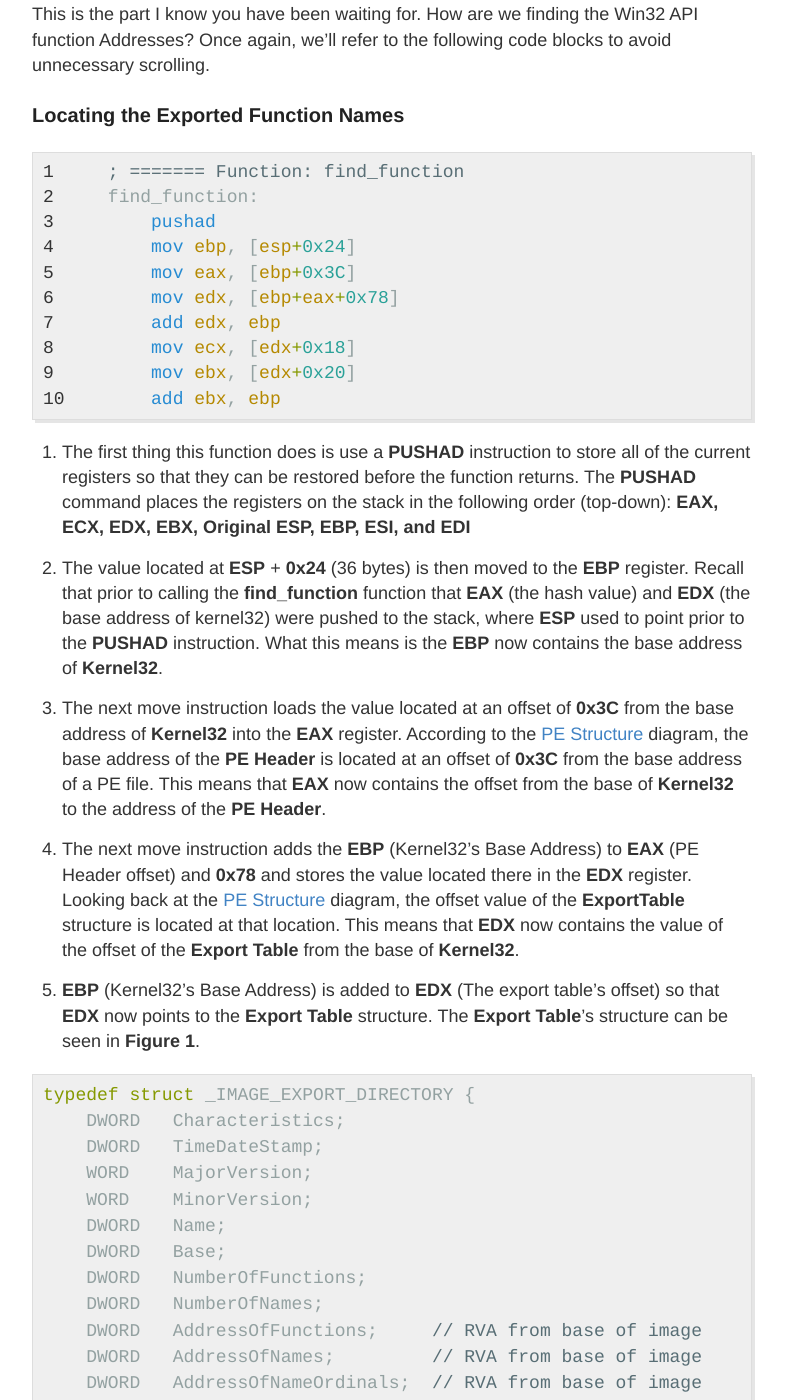
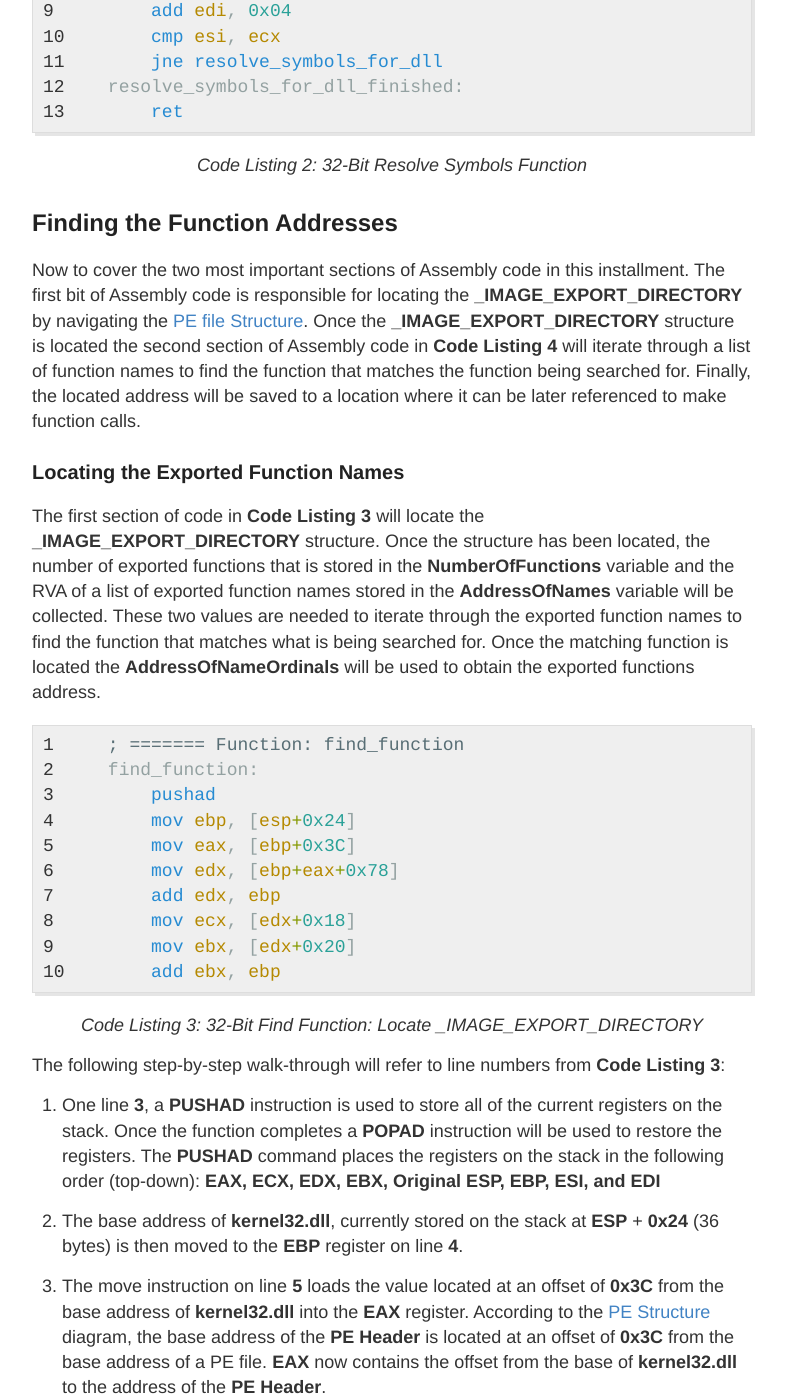
Before and after one commit to xenoscr/xenoscr.github.io, a Jekyll site: the page built from _posts/2020-02-10-Locating-Win32-API-Functions.md, in a window 1280 px wide and 1400 px high, scrolled down 5109 px. Shown: the whole window, without its empty margins (248-1034 px from the left). Built offline with Jekyll 4.4.1, drawn with Linux system fonts in a browser that asks for light colours; some of the changed text lies outside the part shown.

Commit message:
Did some editing

```diff
--- a/_posts/2020-02-10-Locating-Win32-API-Functions.md
+++ b/_posts/2020-02-10-Locating-Win32-API-Functions.md
@@ -107,6 +107,9 @@ _start:
         add ecx, 0x04                       ; Length of kernel32 hash list
         call resolve_symbols_for_dll
 {% endhighlight %}
+<p align="center">
+    <em>Code Listing 1: Full 32-Bit Function Locating Assemly Listing</em>
+</p>
 
 # The Main Function
 ## Setup the Stack and Storage
@@ -124,13 +127,21 @@ Lines **91** through **93** are setting up our storage location. **ESI**, and **
 # Resolving Symbols
 This is where things start to get more interesting. On line **94** the **resolve_symbols_for_dll** function is called. It is important to remember that the base address of **kernel32** is currently stored in the **EDX** register. This will be important later.
 
-For the moment, we will focus on just this function and ignore the call to the **find_function** function. We'll reference the following code block so we will not need to scroll back-and-forth too much.
-1. The **lodsd** instruction loads the value stored at **ESI** into the **EAX** register and increments **ESI** to point to the next address. If our code were looking for more than one function **ESI** would be ready and pointing to the next encoded function name.
-2. **EAX**, now containing the encoded value of our first function name and **EDX**, which contains the address of **kernel32**, are then pushed to the stack.
+For the moment, we will focus on just this function and ignore the call to the **find_function** function. We'll reference **Code Listing 2** to avoid scrolling back-and-forth too much.
+
+1. On line **3**, the **lodsd** instruction loads the value stored at **ESI** into the **EAX** register and increments **ESI** to point to the next address. If our code were looking for more than one function **ESI** would be ready and pointing to the next encoded function name.
+
+2. **EAX**, now containing the encoded value of our first function name and **EDX**, which contains the address of **kernel32**, are then pushed to the stack on lines **4** and **5**.
+
 3. We will skip over the call to **find_function** for now. All that is important to know is that **EAX** now contains the address of the function we are looking for after it returns.
-4. That address is then stored in the location where **EDI** points.
-5. We restore the stack and increment **EDI** to point to the next address.
-6. We then compare **ESI** and **ECX** to see if we reached the end of the list. If we have not, the function loops until the end of the list is reached.
+
+4. On line **7**, the address of the resolved function is stored at the address where **EDI** currently points.
+
+5. Line **8** restore the stack to its original state before **EAX** and **EDX** were pushed to it.
+
+6. On line **9**, **EDI** is incremented to point to the next location where a function address can be stored.
+
+7. **ESI** and **ECX** is then compared to see if the end of the hashed function list has been reached. If we have not, the function loops until the end of the list is reached. If the end has been reached, the function returns.
 
 {% highlight Nasm linenos %}
     ; ======== Function: resolve_symbols_for_dll
@@ -147,11 +158,16 @@ For the moment, we will focus on just this function and ignore the call to the *
     resolve_symbols_for_dll_finished:
         ret
 {% endhighlight %}
+<p align="center">
+    <em>Code Listing 2: 32-Bit Resolve Symbols Function</em>
+</p>
 
 ## Finding the Function Addresses
-This is the part I know you have been waiting for. How are we finding the Win32 API function Addresses? Once again, we'll refer to the following code blocks to avoid unnecessary scrolling.
+Now to cover the two most important sections of Assembly code in this installment. The first bit of Assembly code is responsible for locating the **_IMAGE_EXPORT_DIRECTORY** by navigating the [PE file Structure](https://docs.microsoft.com/en-us/windows/win32/debug/pe-format). Once the **_IMAGE_EXPORT_DIRECTORY** structure is located the second section of Assembly code in **Code Listing 4** will iterate through a list of function names to find the function that matches the function being searched for. Finally, the located address will be saved to a location where it can be later referenced to make function calls.
 
 ### Locating the Exported Function Names
+The first section of code in **Code Listing 3** will locate the **_IMAGE_EXPORT_DIRECTORY** structure. Once the structure has been located, the number of exported functions that is stored in the **NumberOfFunctions** variable and the RVA of a list of exported function names stored in the **AddressOfNames** variable will be collected. These two values are needed to iterate through the exported function names to find the function that matches what is being searched for. Once the matching function is located the **AddressOfNameOrdinals** will be used to obtain the exported functions address.
+
 {% highlight Nasm linenos %}
     ; ======= Function: find_function
     find_function:
@@ -164,16 +180,21 @@ This is the part I know you have been waiting for. How are we finding the Win32
         mov ebx, [edx+0x20]
         add ebx, ebp
 {% endhighlight %}
+<p align="center">
+    <em>Code Listing 3: 32-Bit Find Function: Locate _IMAGE_EXPORT_DIRECTORY</em>
+</p>
 
-1. The first thing this function does is use a **PUSHAD** instruction to store all of the current registers so that they can be restored before the function returns. The **PUSHAD** command places the registers on the stack in the following order (top-down): **EAX, ECX, EDX, EBX, Original ESP, EBP, ESI, and EDI**
+The following step-by-step walk-through will refer to line numbers from **Code Listing 3**:
 
-2. The value located at **ESP** + **0x24** (36 bytes) is then moved to the **EBP** register. Recall that prior to calling the **find_function** function that **EAX** (the hash value) and **EDX** (the base address of kernel32) were pushed to the stack, where **ESP** used to point prior to the **PUSHAD** instruction. What this means is the **EBP** now contains the base address of **Kernel32**.
+1. One line **3**, a **PUSHAD** instruction is used to store all of the current registers on the stack. Once the function completes a **POPAD** instruction will be used to restore the registers. The **PUSHAD** command places the registers on the stack in the following order (top-down): **EAX, ECX, EDX, EBX, Original ESP, EBP, ESI, and EDI**
 
-3. The next move instruction loads the value located at an offset of **0x3C** from the base address of **Kernel32** into the **EAX** register. According to the [PE Structure](https://en.wikipedia.org/wiki/Portable_Executable#/media/File:Portable_Executable_32_bit_Structure_in_SVG_fixed.svg) diagram, the base address of the **PE Header** is located at an offset of **0x3C** from the base address of a PE file. This means that **EAX** now contains the offset from the base of **Kernel32** to the address of the **PE Header**.
+2. The base address of **kernel32.dll**, currently stored on the stack at **ESP** + **0x24** (36 bytes) is then moved to the **EBP** register on line **4**.
 
-4. The next move instruction adds the **EBP** (Kernel32's Base Address) to **EAX** (PE Header offset) and **0x78** and stores the value located there in the **EDX** register. Looking back at the [PE Structure](https://en.wikipedia.org/wiki/Portable_Executable#/media/File:Portable_Executable_32_bit_Structure_in_SVG_fixed.svg) diagram, the offset value of the **ExportTable** structure is located at that location. This means that **EDX** now contains the value of the offset of the **Export Table** from the base of **Kernel32**.
+3. The move instruction on line **5** loads the value located at an offset of **0x3C** from the base address of **kernel32.dll** into the **EAX** register. According to the [PE Structure](https://en.wikipedia.org/wiki/Portable_Executable#/media/File:Portable_Executable_32_bit_Structure_in_SVG_fixed.svg) diagram, the base address of the **PE Header** is located at an offset of **0x3C** from the base address of a PE file. **EAX** now contains the offset from the base of **kernel32.dll** to the address of the **PE Header**.
 
-5. **EBP** (Kernel32's Base Address) is added to **EDX** (The export table's offset) so that **EDX** now points to the **Export Table** structure. The **Export Table**'s structure can be seen in **Figure 1**.
+4. The move instruction on line **6** adds **EBP** (kernel32.dll's Base Address), **EAX** (PE Header offset) and, **0x78** together and stores the result in the **EDX** register. Looking back at the [PE Structure](https://en.wikipedia.org/wiki/Portable_Executable#/media/File:Portable_Executable_32_bit_Structure_in_SVG_fixed.svg) diagram, the offset value of the **ExportTable** structure is located at that location. **EDX** now contains the value of the offset of the **Export Table** from the base of **kernel32.dll**.
+
+5. **EBP** (kernel32.dll's Base Address) is added to **EDX** (The offset to the _IMAGE_EXPORT_DIRECTORY) on line **7**. **EDX** now points to the **_IMAGE_EXPORT_DIRECTORY** structure. The structure's layout can be seen in **Figure 1**.
 
 {% highlight c %}
 typedef struct _IMAGE_EXPORT_DIRECTORY {
@@ -195,14 +216,14 @@ typedef struct _IMAGE_EXPORT_DIRECTORY {
 </p>
 
 {:start="6"}
-6. **EDX** + **0x18** is stored in **ECX**. If we refer to the structure of the **Export Table** in **Figure 1**, we can see that **NuberOfNames** is located there. **ECX** now holds the number of exported functions.
+6. **0x18** is added to **EDX** and stored in **ECX** on line **8**. According to the **_IMAGE_EXPORT_DIRECTORY** structure in **Figure 1**, the **NuberOfNames** variable is located at an offset of **0x18**. **ECX** now holds the number of exported functions.
 
-7. **EDX** + **0x20** is stored in **EBX**. Again, referring to the structure of the **Export Table** in **Figure 1**, we can see that this offset points to a list of function names. **EBX** now contains the offset from the base of **Kernel32** containing a list of exported function names.
+7. **0x20** is added to **EDX** and stored in **EBX** on line **9**. According to the **_IMAGE_EXPORT_DIRECTORY** structure in **Figure 1**, the **AddressOfNames** variable is located at an offset of **0x20**. This variable contains the relative offset from the base of **kernel32.dll** to a list of exported function names.
 
-8. **EBP** is added to **EDX**, which now points to the list of exported function names.
+8. On line **10** **EBP** is added to **EDX**. **EDX** now points to a list of exported function names.
 
 ### Iterating the Function Names to Find a Match
-The next section of code will iterate the list of function names that is now stored in the **EBX** register hashing them one at a time and comparing them to the hashed value that is stored in our assembly code.
+The next section of code will iterate through the **AddressOfNames** list pointed to by **EBX**. It will work through the list, backwards, hashing each of the names and comparing them to the hashed value that is stored in our assembly code. When a match is found, the value will be stored where **EDI** pointed, prior to calling the **find_function** function. That previous value of **EDI** is currently located on the stack for safe keeping since this function is going to reuse **EDI** to store the calculated hash for the current function name being checked. The following step-by-step walk-through will refer to the code in **Code Listing 4**.
 
 {% highlight Nasm linenos %}
     find_function_loop:
@@ -238,20 +259,25 @@ The next section of code will iterate the list of function names that is now sto
         popad
         ret
 {% endhighlight %}
+<p align="center">
+    <em>Code Listing 4: 32-Bit Iterate Function List</em>
+</p>
 
-1. There is first a check to see if **ECX** is zero. If **ECX** has reached zero the function will finish by restoring the registers and returning.
+1. Line **2** checks to see if **ECX** is zero. If **ECX** has reached zero the function will finish by restoring the registers and returning.
 
-2. **ECX** is decreased by one, then the value pointed to by **EBX** (The list of function names) + **ECX** (Number of exported names) * **4** is moved into **ESI**. We are looking backwards from the end of the list, to the beginning. **ESI** now contains the offset of the sting containing the last function name from the base of **Kernel32**.
+2. On line **3**, **ECX** is decreased by one, This indicates that the code will iterate the list in reverse.
 
-3. **EBP** (Kernel32's Base Address) is then added to **ESI**. **ESI** now points to the address of a null terminated string variable containing the name of the last function name in the list.
+3. On line **4**, the value pointed to by **EBX** (The list of function names) is added to the sum of **ECX** (Number of exported names) multiplied by **4** and stored in **ESI**. **ESI** now contains the offset from the base of **kernel32** to the last string in the lsit.
 
-4. The hash is then calculated from the function name. This process is covered in detail in the [previous](https://blog.xenoscr.net/Encoding-Decoding-and-Storing-Function-Names/) blog post. If you need to, please refer to it.
+4. **EBP** (kernel32.dll's Base Address) is added to **ESI** on line **5**. **ESI** now points to the last exported function name, a NULL terminated string.
 
-5. The computed hash stored in the **EDI** register is then compared with the value stored at **ESP** + **0x28**. This was the name of the hash that was pushed to the stack prior to calling the **find_function** function.
+5. On lines **7** through **18** the hash of function name is calculated and stored in **EDI**. This process is covered in detail in the [previous](https://blog.xenoscr.net/Encoding-Decoding-and-Storing-Function-Names/) blog post. If you need to, please refer to it.
 
-6. If the values do not match, the loop moves to the next function name. If a match is found it continues on.
+6. The computed hash, stored in the **EDI** register, is compared with the value stored at [**ESP** + **0x28**] on line **20**. The hashed function names is stored at that location. It was pushed to the stack prior to calling the **find_function** function.
 
-7. The next few steps can be a bit hard to follow, we will refer to **Figure 2** to help follow along with what is happening. **EDX** (Export Table's Base Address) + **0x24** is stored in **EBX**. **EBX** now contains the offset of the list of function addresses from the base of **Kernel32**.
+7. If the values do not match, the loop moves to the next function name. If a match is found it continues on.
+
+8. The next few steps (line **22** through **28**)  can be a bit difficult to follow, please refer to **Figure 2** to help follow along. **0x24** is added to **EDX** (_IMAGE_EXPORT_DIRECTORY Structure) and stored in **EBX** on line **22**. According to the _IMAGE_EXPORT_DIRECTORY structure in **Figure 1**, the **AddressOfOrdinals** is located at an offset of **0x24**. This variable contains the relative offset of a list of ordinal values that correspond with exported functions.
 
 <p align="center">
     <img src="/resources/images/2020-02-10-Locating-Win32-API-Functions/figure2.png" alt="Figure 2: Export Table Visualization">
@@ -260,21 +286,22 @@ The next section of code will iterate the list of function names that is now sto
     <em>Figure 2: Export Table Visualization</em>
 </p>
 
-8. **EBP** (Kernel32's Base Address) is added to **EBX** so that **EBX** now points to a list of function ordinals. Not all functions are named and exported. The ordinal list contains the function number of only the named exported functions. See **Figure 2** for a visual.
+{:start="9"}
+9. On line **23**, **EBP** (kernel32.dll's Base Address) is added to **EBX**. **EBX** now points to the list of ordinals referenced by the **AddressOfOrdinals** variable.
 
-9. **EBX** (Ordinal Base Address) is added to **ECX** (Function number) * 2, since the ordinals are twice the size of the function number, and stored in **CX**. **ECX** now contains the true function number.
+10. **EBX** (Ordinal list address) is added to the sum of **ECX** (Function number) multiplied by 2 and stored in **CX**. **CX** now contains the offset in the **AddressOfFunctions** list that will contain the function address that is being searched for.
 
-10. **0x1C** is added to **EDX** (Export Table Base Address) and stored in **EBX**. **EBX** now contains the offset of the list of function addresses from the base of **Kernel32**.
+11. **0x1C** is added to **EDX** (_IMAGE_EXPORT_DIRECTORY Structure) and stored in **EBX** on line **25**. **EBX** now contains the offset of the **AddressOfFunctions** variable in the **_IMAGE_EXPORT_DIRECTORY** structure.
 
-11. **EBP** (Kernel32's Base Address) is added to **EBX** to make **EBX** point to the list of function addresses.
+12. On line **26**, **EBP** (kernel32.dll's Base Address) is added to **EBX** to make **EBX** point to the list of function addresses.
 
-12. **ECX** (The function number) * 4 is added to **EBX** (The function address list) and stored in **EAX**. **EAX** now contains the offset from the base of **Kernel32** of the location containing the address of the desired function.
+13. On line **27**, **ECX** (The function number) is multiplied by 4 and added to **EBX** (The function address list) and stored in **EAX**. **EAX** now contains the offset from the base of **kernel32.dll** to the address of the function that is being searched for.
 
-13. **EAX** (Offset to function address) is added to **EBP** (Kernel32's Base Address) so that **EAX** now contains the address of the function we are looking for.
+14. On line **28**, **EAX** (Offset to function address) is added to **EBP** (kernel32.dll's Base Address). **EAX** now contains the address of the function that is being searched for.
 
-14. The value is stored at **ESP** + **0x1C**, which contains the value of **EDI** that was pushed to the stack by the **PUSHAD** command at the beginning of the function. This stores the functions address where we can later reference it as needed.
+15. The value is stored at [**ESP** + **0x1C**], which contains the value of **EDI** that was pushed to the stack by the **PUSHAD** command at the beginning of the function. This stores the functions address where we can later reference it as needed.
 
-15. The **POPAD** function restores the registers from the stack to their previous state and execution returns to the **resolve_symbols_for_dll** function.
+16. The **POPAD** function restores the registers from the stack to their previous state and execution returns to the **resolve_symbols_for_dll** function.
 
 # Now, Again But 64-Bit
 I'm going to dispense with the play-by-play for the 64-Bit version of this assembly code. I will point out a few of the differences. The following assembly program will locate the address of two functions: **LoadLibraryA** and **CreateProcessA**.
@@ -376,13 +403,13 @@ _start:
 {% endhighlight %}
 
 ## Missing Commands?
-When operating in 64-bit with Assembly, there are a few commands that are no longer exist, or are not useful anymore. **PUSHAD** and **POPAD** do not work on 64-bit registers. This being the case, they're of no use and we needed to find an alternative. The **LODSB** command also does not work in 64-bit. It was necessary to replace it with a **MOV AL, [RSI]** and **INC RSI** sequence. It does the exact same thing, only with more bytes and instructions.
+When operating in 64-bit with Assembly, there are a few commands that no longer exist, or are not useful anymore. **PUSHAD** and **POPAD** do not work on 64-bit registers. This being the case, they're of no use and we needed to find an alternative. The **LODSB** command also does not work on 64-bit registers. It was necessary to replace it with a **MOV AL, [RSI]** and **INC RSI** sequence. It does the exact same thing, only with more bytes and instructions.
 
 ## Register Differences
 64-bit Assembly has many more registers available. Registers **R8** through **R15** have been added. That gives us  **8** new places to store things that we need. With this additional storage it was fairly easy to compensate for the missing **PUSHAD** and **POPAD** commands. There are some consideration however. To do anything with the function addresses we find now later, we will need to call the functions. 64-Bit **stdcall** function calls are a bit different according to the [documentation](https://docs.microsoft.com/en-us/cpp/build/x64-calling-convention?view=vs-2019). According to the section on [Parameter passing](https://docs.microsoft.com/en-us/cpp/build/x64-calling-convention?view=vs-2019#parameter-passing), the **R8**, and **R9** registers are used to pass the 3rd and 4th parameters to a function. We should avoid storing anything long-term in them. The same goes for the **RCX** and **RDX** parameters.
 
 ## PE File Offset Differences
-I was able to skip finding the DOS header offset at **0x24** and skip straight to finding the **PE Header** offset value at offset **0x3C**. From there, finding the offset of the **_IMAGE_EXPORT_DIRECTORY** was a little different. Examining the table dump of the **_IMAGE_DOS_HEADER** and **_IMAGE_NT_HEADERS64** from **WinDbg** in **Figure 3**, we can see that the layout is a bit different. The **_IMAGE_DATA_DIRECTORY** is located at an offset of **0x70** from the **OptionalHeader** at offset **0x18**. That means that the total offset needs to be **0x88**, not **0x78** as it was in 32-Bit mode.
+The **PE Header** offset value is still at the offset of **0x3C** from the base of **kernel32.dll**. From there, finding the offset of the **_IMAGE_EXPORT_DIRECTORY** was a little different. Examining the table dump of the **_IMAGE_DOS_HEADER** and **_IMAGE_NT_HEADERS64** from **WinDbg** in **Figure 3**, we can see that the layout is just slightly different. The **_IMAGE_DATA_DIRECTORY** is located at an offset of **0x70** from the **OptionalHeader** at offset **0x18**. That means that the total offset needs to be **0x88**, not **0x78** as it was in 32-Bit mode. The good news is that the layout of the **IMAGE_DATA_DIRECTORY** is still the same as in **Figure 1**.
 
 {% highlight text %}
 0:001> dt _IMAGE_DOS_HEADER 77260000
```
